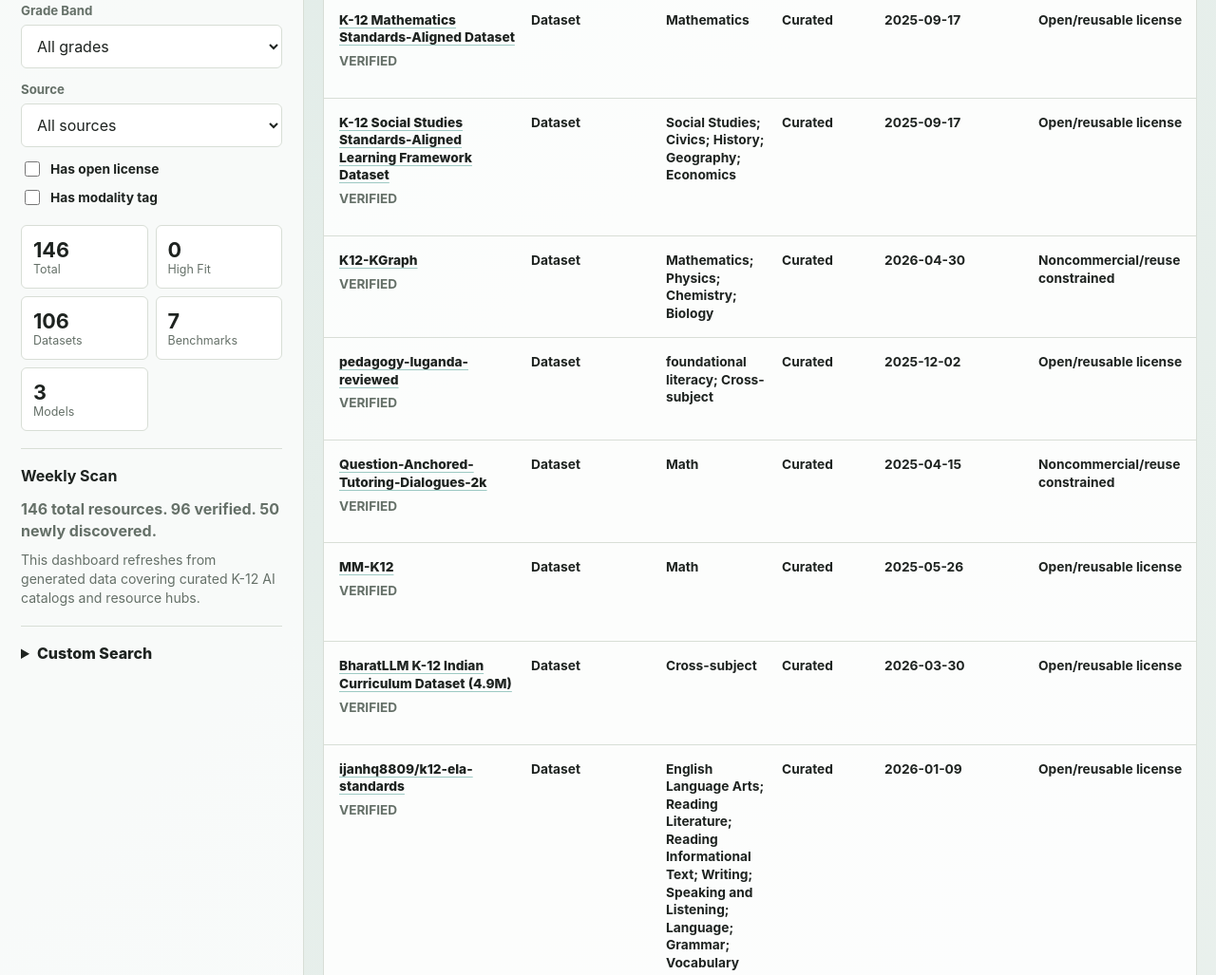
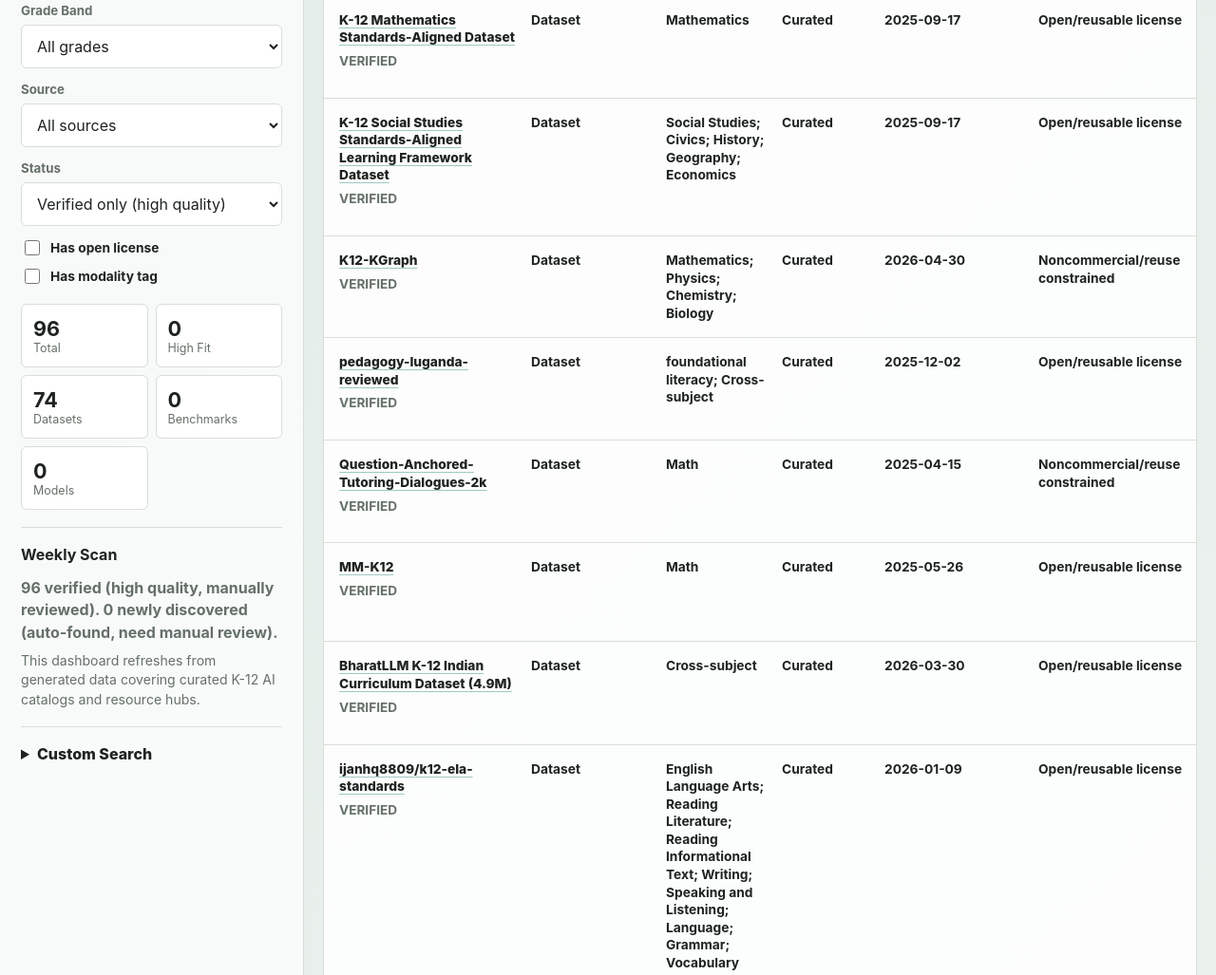
Before and after one commit to xweidp/k12-ai-scanner, a website: page index.html in a window 1280 px wide. Shown: the part 470-1497 px from the top of the page at 95% size. Drawn offline with Linux system fonts and the light colour scheme.

Commit message:
Add quality filter: show verified records by default
- New 'Status' filter: Verified only (default) / All / Newly discovered
- Verified records = v18 base inventory (manually audited, high quality)
- Newly discovered = auto-scanned (includes noisy items like blog articles)
- Updated meta text to explain quality difference
- Users can explore newly discovered separately if needed

```diff
--- a/app.js
+++ b/app.js
@@ -14,6 +14,7 @@ const els = {
   subjectSelect: document.querySelector("#subjectSelect"),
   gradeBandSelect: document.querySelector("#gradeBandSelect"),
   sourceSelect: document.querySelector("#sourceSelect"),
+  verificationSelect: document.querySelector("#verificationSelect"),
   licenseToggle: document.querySelector("#licenseToggle"),
   resultsList: document.querySelector("#resultsList"),
   exportButton: document.querySelector("#exportButton"),
@@ -132,7 +133,10 @@ function applyFilters() {
   const subject = els.subjectSelect?.value || 'all';
   const gradeBand = els.gradeBandSelect?.value || 'all';
   const source = els.sourceSelect?.value || 'all';
+  const verification = els.verificationSelect?.value || 'verified';
   const licenseOpen = els.licenseToggle?.checked;
+
+  const isVerified = r => r.readinessTier && !r.readinessTier.includes('Not Reviewed');
 
   state.filtered = state.resources.filter(r => {
     if (resourceType !== 'all' && r.resourceType !== resourceType) return false;
@@ -140,6 +144,11 @@ function applyFilters() {
     if (gradeBand !== 'all' && r.gradeBand !== gradeBand) return false;
     if (source !== 'all' && r.source !== source) return false;
     if (licenseOpen && /^not|^see|^custom|^unknown/i.test(r.license)) return false;
+
+    // Verification filter
+    if (verification === 'verified' && !isVerified(r)) return false;
+    if (verification === 'new' && isVerified(r)) return false;
+
     return true;
   });
 
@@ -216,7 +225,7 @@ function render() {
   const newCount = state.filtered.filter(r => r.readinessTier?.includes('Not Reviewed')).length;
 
   if (els.scanMeta) {
-    els.scanMeta.textContent = `${state.resources.length} total resources. ${verified} verified. ${newCount} newly discovered.`;
+    els.scanMeta.textContent = `${verified} verified (high quality, manually reviewed). ${newCount} newly discovered (auto-found, need manual review).`;
   }
 
   if (els.viewTitle) {
@@ -297,6 +306,7 @@ els.resourceTypeSelect?.addEventListener('change', applyFilters);
 els.subjectSelect?.addEventListener('change', applyFilters);
 els.gradeBandSelect?.addEventListener('change', applyFilters);
 els.sourceSelect?.addEventListener('change', applyFilters);
+els.verificationSelect?.addEventListener('change', applyFilters);
 els.licenseToggle?.addEventListener('change', applyFilters);
 els.exportButton?.addEventListener('click', exportCsv);
 els.reloadButton?.addEventListener('click', loadInventory);
--- a/index.html
+++ b/index.html
@@ -44,6 +44,13 @@
           <label for="sourceSelect">Source</label>
           <select id="sourceSelect">
             <option value="all">All sources</option>
+          </select>
+
+          <label for="verificationSelect">Status</label>
+          <select id="verificationSelect">
+            <option value="verified">Verified only (high quality)</option>
+            <option value="all">All (includes newly discovered)</option>
+            <option value="new">Newly discovered (needs review)</option>
           </select>
 
           <div class="toggle-group" aria-label="Additional filters">
```
